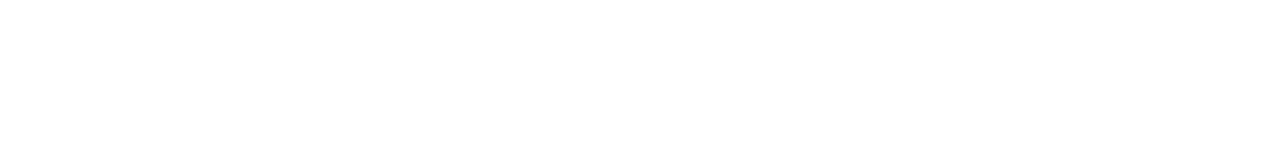
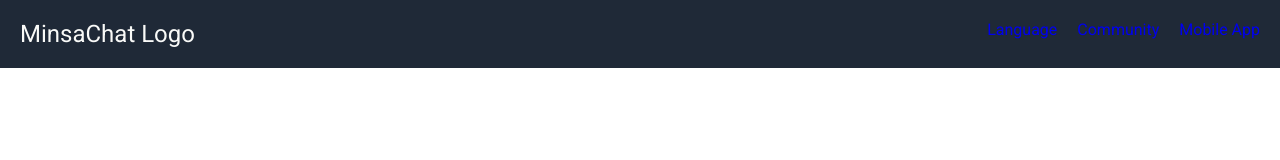
Before and after one commit to karminslynn/Odin_landingPage, a plain HTML site: page index.html in a window 1280 px wide. Drawn offline with Linux system fonts and the light colour scheme.

Commit message:
header completed

```diff
--- a/index.html
+++ b/index.html
@@ -3,11 +3,30 @@
 <head>
     <meta charset="UTF-8">
     <meta name="viewport" content="width=device-width, initial-scale=1.0">
+    <link rel="stylesheet" href="style.css">
     <title>MinsaChat</title>
 </head>
 <body>
 
     <header>
+
+        <div class="headerlogo">
+        MinsaChat Logo
+        </div>
+
+         <ul>
+            <li>
+                <a href="#">Language</a>
+            </li>
+             <li>
+                <a href="#">Community</a>
+             </li>
+             <li>
+                <a href="#">Mobile App</a>
+             </li>
+        </ul>
+
+
 
     </header>
 
--- a/style.css
+++ b/style.css
@@ -1,5 +1,47 @@
+@import url('https://fonts.googleapis.com/css2?family=Roboto:ital,wght@0,100;0,300;0,400;0,500;0,700;0,900;1,100;1,300;1,400;1,500;1,700;1,900&display=swap');
+
 *{
 margin: 0;
 padding: 0;
 box-sizing: border-box;
+font-family: "Roboto", sans-serif;
 }
+
+ul{
+display: flex;
+margin: 0;
+padding: 0;
+list-style-type: none;
+}
+
+li{
+color: #e5e7e8;
+font-size: 16px;
+padding: 10px;
+}
+
+header{
+padding: 10px;
+}
+
+li a:visited{
+color: #e5e7e8;
+}
+
+a{
+text-decoration: none;
+}
+
+.headerlogo{
+    padding: 10px;
+color: #f9faf8;
+font-size: 24px;
+text-align: center;
+}
+
+
+header{
+background-color: #1f2937;
+display: flex;
+justify-content: space-between;
+}
```
